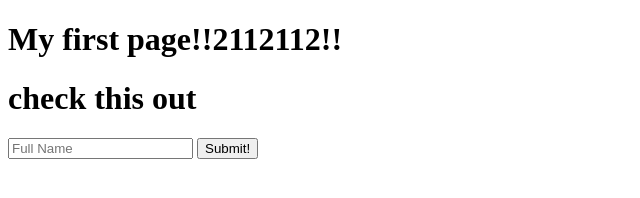
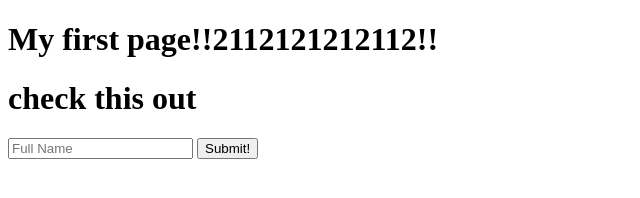
Before and after one commit to tariq210/pubwebsite, a plain HTML site: page index.html in a window 1280 px wide. Shown: the whole page, without its empty margins (0-640 px from the left). Drawn offline with Linux system fonts and the light colour scheme.

Commit message:
Update index.html

```diff
--- a/index.html
+++ b/index.html
@@ -4,7 +4,7 @@
         <title>My Web Page!</title>
     </head>
     <body>
-        <h1>My first page!!2112112!!</h1>
+        <h1>My first page!!2112121212112!!</h1>
         <h1> check this out </h1>
         <form>
             <input type="text" placeholder="Full Name" name="name">
```
